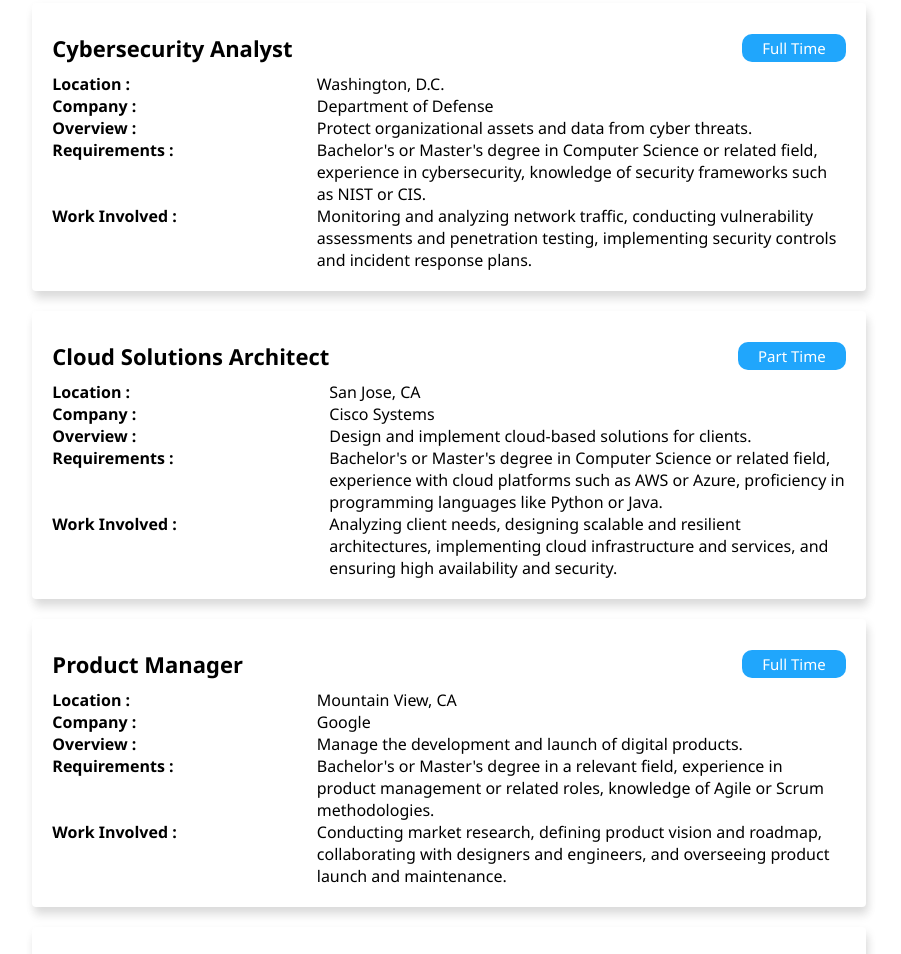
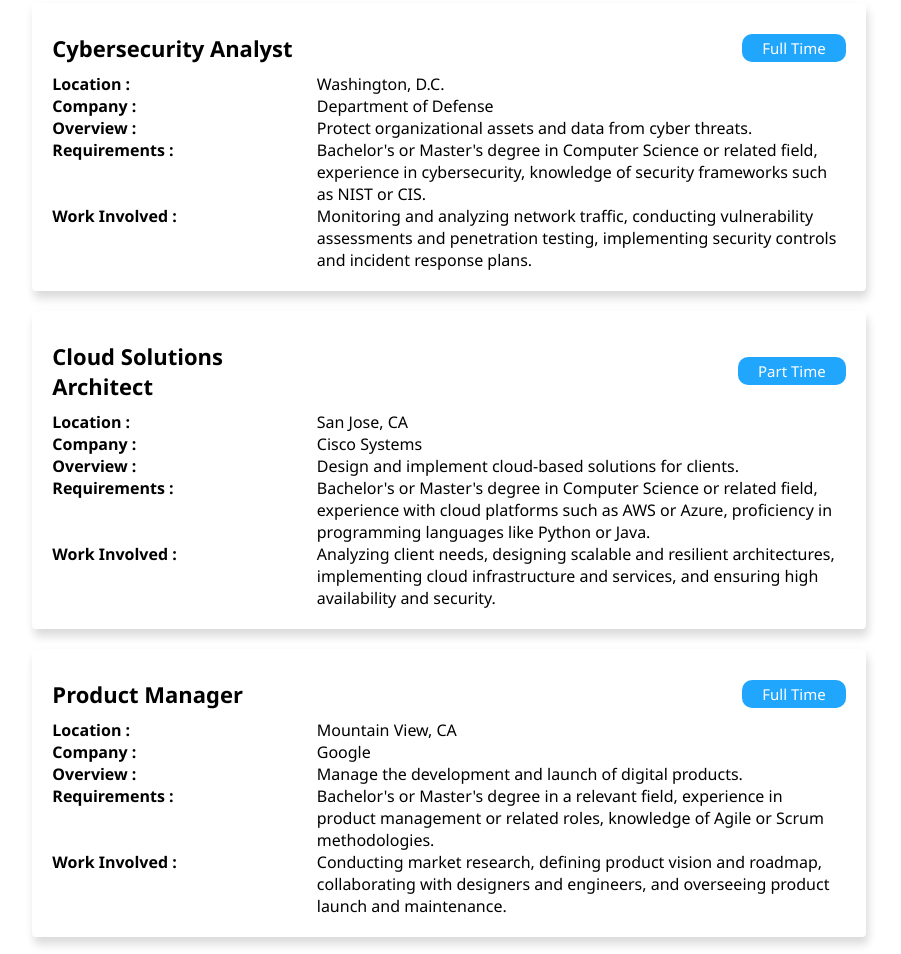
Before and after one commit to AgX09/jobsDotCom, a plain HTML site: page index.html in a window 1280 px wide. Shown: the part 1187-2141 px from the top of the page, without its empty margins (191-1092 px from the left). Drawn offline with nearby package versions, Linux system fonts and the light colour scheme.

Commit message:
Update style.css

```diff
--- a/style.css
+++ b/style.css
@@ -165,9 +165,6 @@
 
 }
 
-.boxelement {
-    white-space: nowrap;
-}
 
 
 .filters{
```
